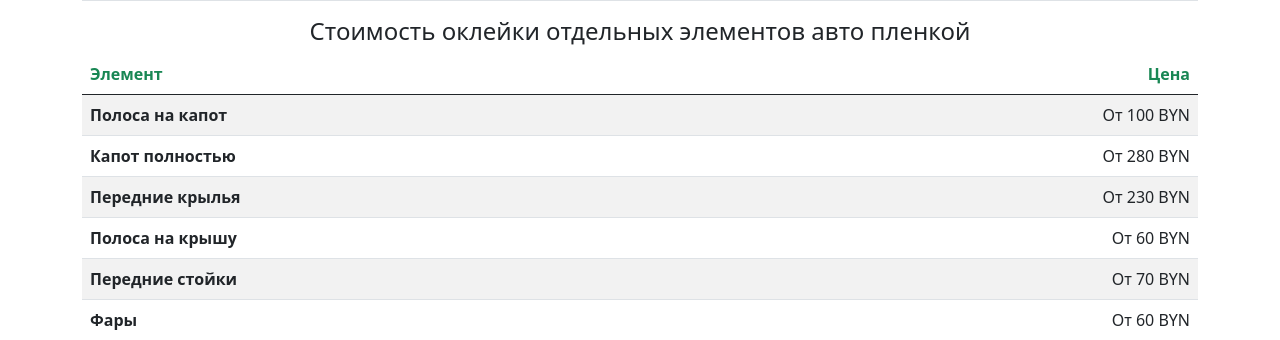
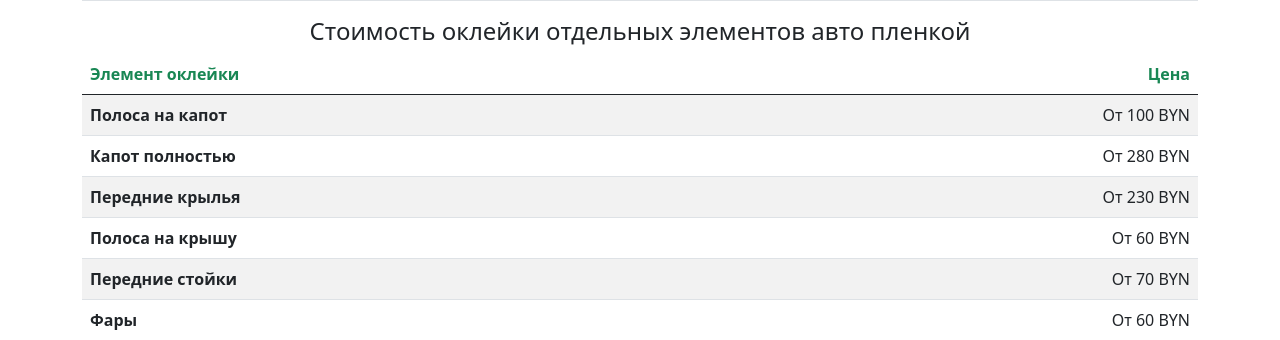
Before and after one commit to SanchesGridi/CarWrapFilm, an ASP.NET Core app: page / in a window 1280 px wide. Shown: the part 646-986 px from the top of the page. Run offline with ASP.NET Core 8, Linux system fonts and the light colour scheme; style sheets or scripts are compiled from the project's sources; some libraries are stand-ins or nearby versions.

Commit message:
change table header

```diff
--- a/CarWrapFilm/CarWrapFilm/Pages/Index.cshtml
+++ b/CarWrapFilm/CarWrapFilm/Pages/Index.cshtml
@@ -50,7 +50,7 @@
     <table class="@tableClass">
         <thead>
             <tr>
-                <td><strong class="text-success">Элемент</strong></td>
+                <td><strong class="text-success">Элемент оклейки</strong></td>
                 <td align="right"><strong class="text-success">Цена</strong></td>
             </tr>
         </thead>
```
